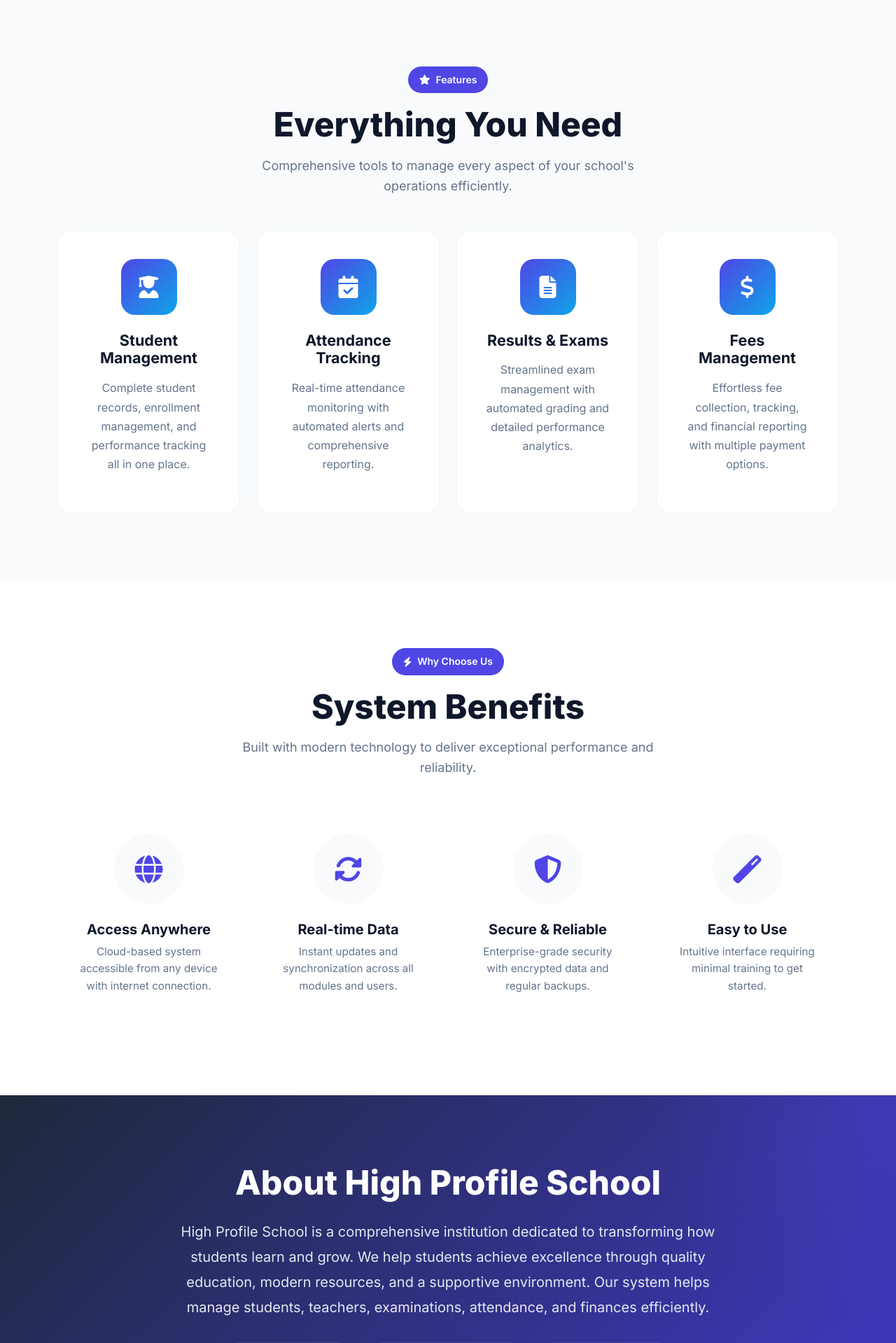
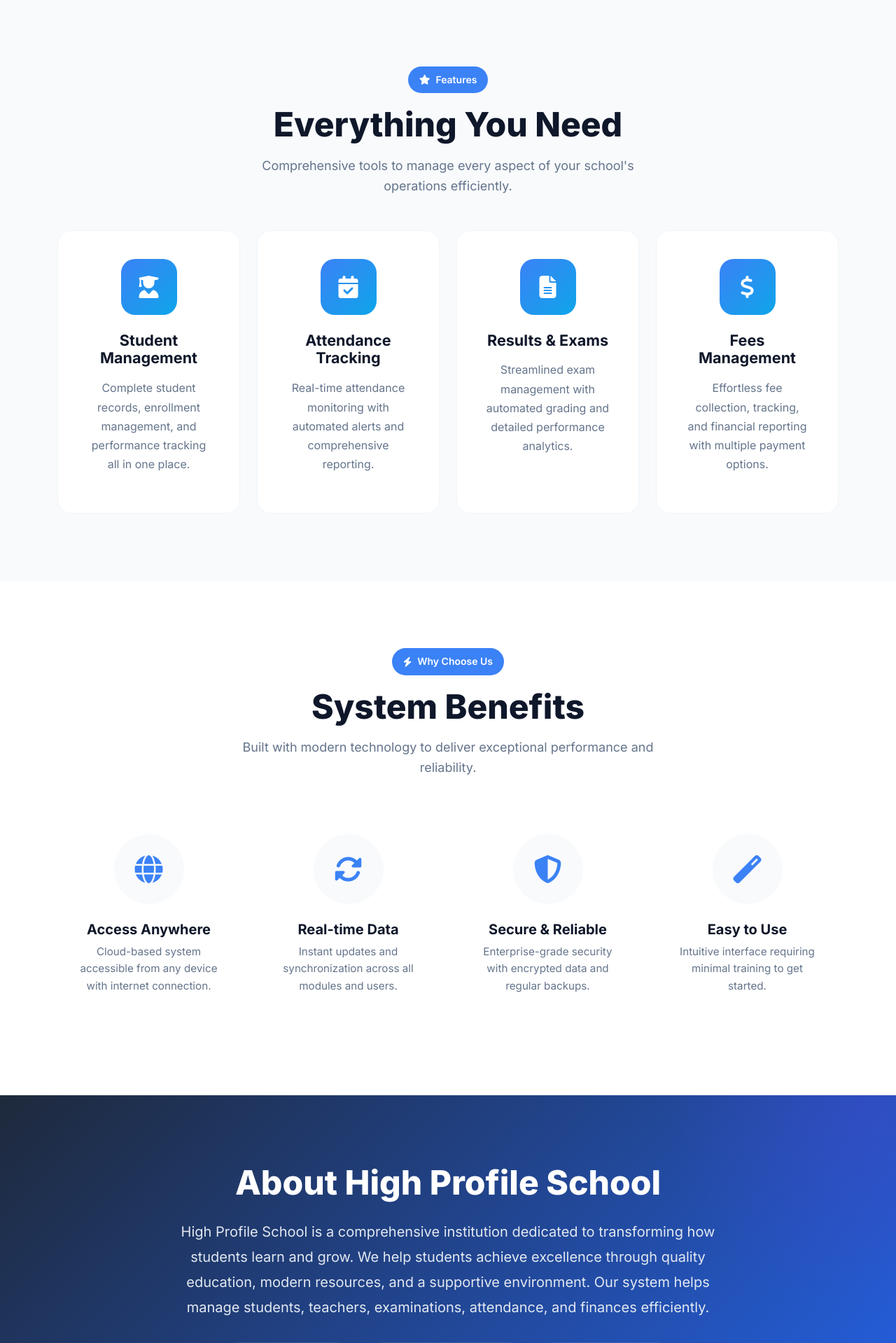
Before and after one commit to Pilot-mw/High, a Django app: page / in a window 1280 px wide. Shown: the part 801-2720 px from the top of the page at 70% size. Run offline with Django 5.2, Linux system fonts and the light colour scheme.

Commit message:
color fix

```diff
--- a/static/css/style.css
+++ b/static/css/style.css
@@ -1,5 +1,5 @@
 :root {
-    --primary-color: #6366f1;
+    --primary-color: #3b82f6;
     --primary-hover: #4f46e5;
     --sidebar-width: 260px;
     --sidebar-collapsed: 80px;
--- a/static/js/dashboard.js
+++ b/static/js/dashboard.js
@@ -99,7 +99,7 @@
     });
 
     const colorOptions = document.querySelectorAll('.color-option');
-    const savedPrimaryColor = localStorage.getItem('primaryColor') || '#6366f1';
+    const savedPrimaryColor = localStorage.getItem('primaryColor') || '#3b82f6';
 
     function applyPrimaryColor(color) {
         document.documentElement.style.setProperty('--primary-color', color);
--- a/templates/landing.html
+++ b/templates/landing.html
@@ -9,9 +9,9 @@
     <link href="https://fonts.googleapis.com/css2?family=Inter:wght@300;400;500;600;700;800&display=swap" rel="stylesheet">
     <style>
         :root {
-            --primary: #4f46e5;
-            --primary-dark: #4338ca;
-            --primary-light: #818cf8;
+            --primary: #3b82f6;
+            --primary-dark: #2563eb;
+            --primary-light: #60a5fa;
             --secondary: #0ea5e9;
             --dark: #0f172a;
             --gray-900: #1e293b;
@@ -143,7 +143,7 @@
         /* Hero Section */
         .hero {
             min-height: 100vh;
-            background: linear-gradient(135deg, rgba(15, 23, 42, 0.9) 0%, rgba(79, 70, 229, 0.85) 100%),
+            background: linear-gradient(135deg, rgba(30, 58, 138, 0.95) 0%, rgba(59, 130, 246, 0.9) 100%),
                         url('https://images.unsplash.com/photo-1523050854058-8df90110c9f1?ixlib=rb-4.0.3&auto=format&fit=crop&w=2070&q=80');
             background-size: cover;
             background-position: center;
@@ -776,10 +776,6 @@
     <!-- Hero Section -->
     <section class="hero">
         <div class="hero-content">
-            <div class="hero-badge">
-                <i class="fas fa-check-circle"></i>
-                Excellence in Education | Admin | Teachers | Students
-            </div>
             <h1 class="hero-title">
                 Welcome to <span>High Profile</span> School
             </h1>
--- a/templates/portal/admin_login.html
+++ b/templates/portal/admin_login.html
@@ -9,7 +9,7 @@
     <link href="https://fonts.googleapis.com/css2?family=Inter:wght@300;400;500;600;700;800&display=swap" rel="stylesheet">
     <style>
         :root {
-            --primary: #4f46e5;
+            --primary: #3b82f6;
             --primary-dark: #4338ca;
             --primary-light: #818cf8;
             --secondary: #0ea5e9;
--- a/templates/portal/student_login.html
+++ b/templates/portal/student_login.html
@@ -9,7 +9,7 @@
     <link href="https://fonts.googleapis.com/css2?family=Inter:wght@300;400;500;600;700;800&display=swap" rel="stylesheet">
     <style>
         :root {
-            --primary: #4f46e5;
+            --primary: #3b82f6;
             --primary-dark: #4338ca;
             --primary-light: #818cf8;
             --secondary: #0ea5e9;
--- a/templates/portal/student_portal.html
+++ b/templates/portal/student_portal.html
@@ -9,7 +9,7 @@
     <link href="https://fonts.googleapis.com/css2?family=Inter:wght@300;400;500;600;700;800&display=swap" rel="stylesheet">
     <style>
         :root {
-            --primary: #4f46e5;
+            --primary: #3b82f6;
             --primary-dark: #4338ca;
             --primary-light: #818cf8;
             --secondary: #0ea5e9;
--- a/templates/portal/teacher_login.html
+++ b/templates/portal/teacher_login.html
@@ -9,7 +9,7 @@
     <link href="https://fonts.googleapis.com/css2?family=Inter:wght@300;400;500;600;700;800&display=swap" rel="stylesheet">
     <style>
         :root {
-            --primary: #4f46e5;
+            --primary: #3b82f6;
             --primary-dark: #4338ca;
             --primary-light: #818cf8;
             --secondary: #0ea5e9;
```
